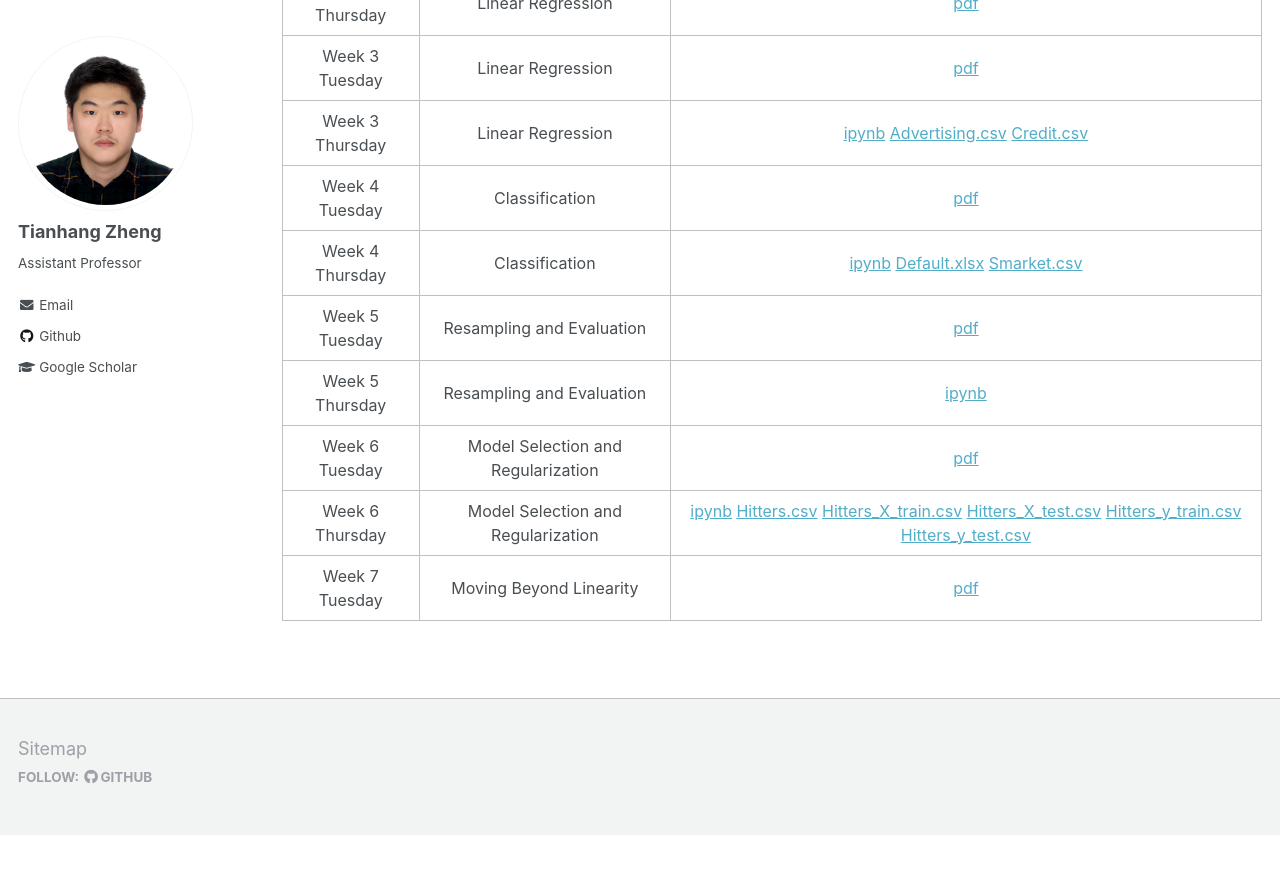
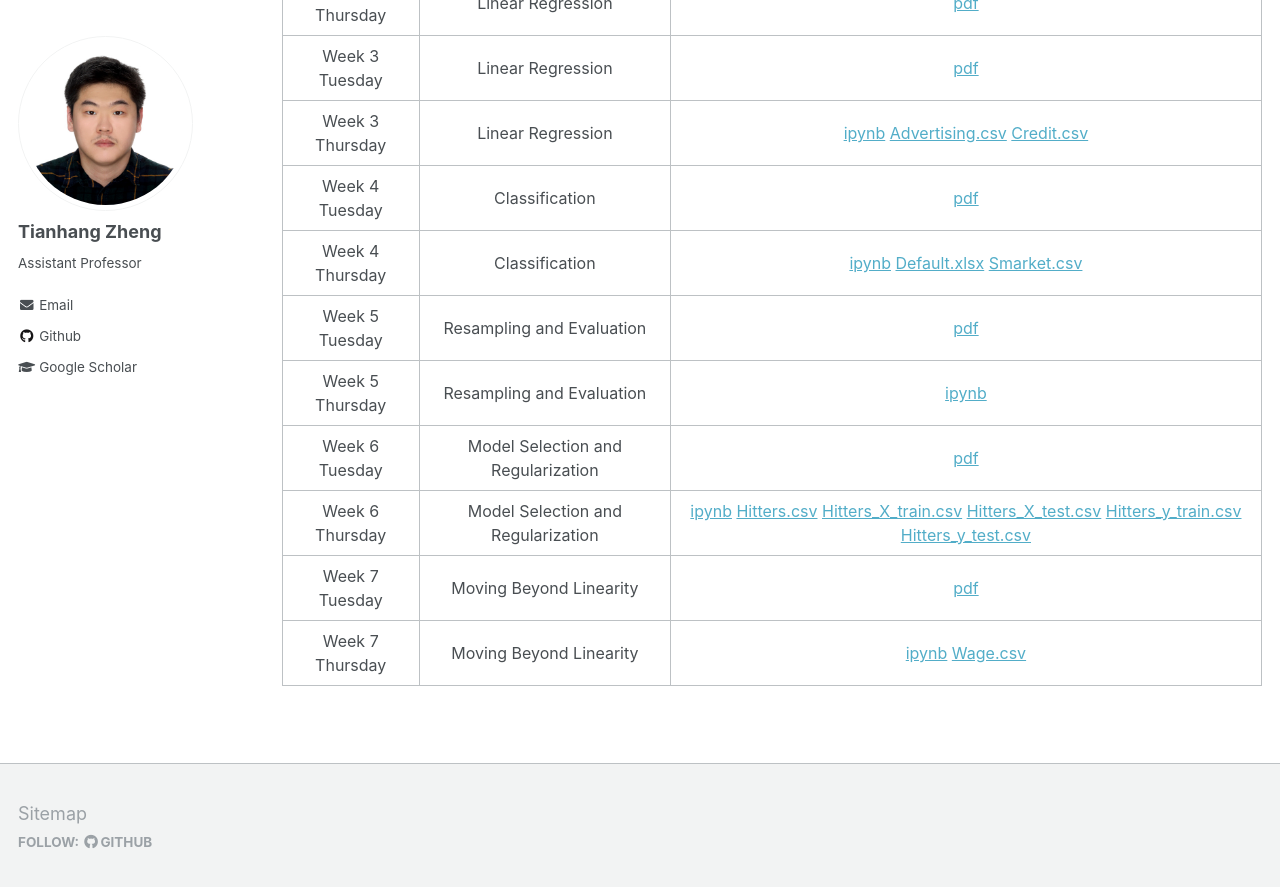
Before and after one commit to tianzheng4/tianzheng4.github.io, a Jekyll site: the page built from _umkc-teaching/2023-fall-teaching-1.md, in a window 1280 px wide and 900 px high, scrolled down 1042 px. Shown: the top 887 px of the window. Built offline with Jekyll 4.4.1, drawn with Linux system fonts in a browser that asks for light colours; before the commit the page ends 1877 px from its top, so only the background shows below that.

Commit message:
upload course materials

```diff
--- a/_umkc-teaching/2023-fall-teaching-1.md
+++ b/_umkc-teaching/2023-fall-teaching-1.md
@@ -53,6 +53,7 @@
 |    Week 6 Tuesday    |   Model Selection and Regularization  | [pdf](/umkc-teaching/slides/Lecture7.pdf)|
 |    Week 6 Thursday    |   Model Selection and Regularization  | <a href="/umkc-teaching/code/Model_Selection_and_Regularization.ipynb" download>ipynb</a> <a href="/umkc-teaching/code/data/Hitters.csv" download>Hitters.csv</a> <a href="/umkc-teaching/code/data/Hitters_X_train.csv" download>Hitters_X_train.csv</a> <a href="/umkc-teaching/code/data/Hitters_X_test.csv" download>Hitters_X_test.csv</a> <a href="/umkc-teaching/code/data/Hitters_y_train.csv" download>Hitters_y_train.csv</a> <a href="/umkc-teaching/code/data/Hitters_y_test.csv" download>Hitters_y_test.csv</a>|
 |    Week 7 Tuesday    |   Moving Beyond Linearity  | [pdf](/umkc-teaching/slides/Lecture8.pdf)|
+|    Week 7 Thursday   |   Moving Beyond Linearity  | <a href="/umkc-teaching/code/Moving_Beyond_Linearity.ipynb" download>ipynb</a> <a href="/umkc-teaching/code/data/Wage.csv" download>Wage.csv</a>|
 
 
 
```
Also changed, not shown: 5 other files.
